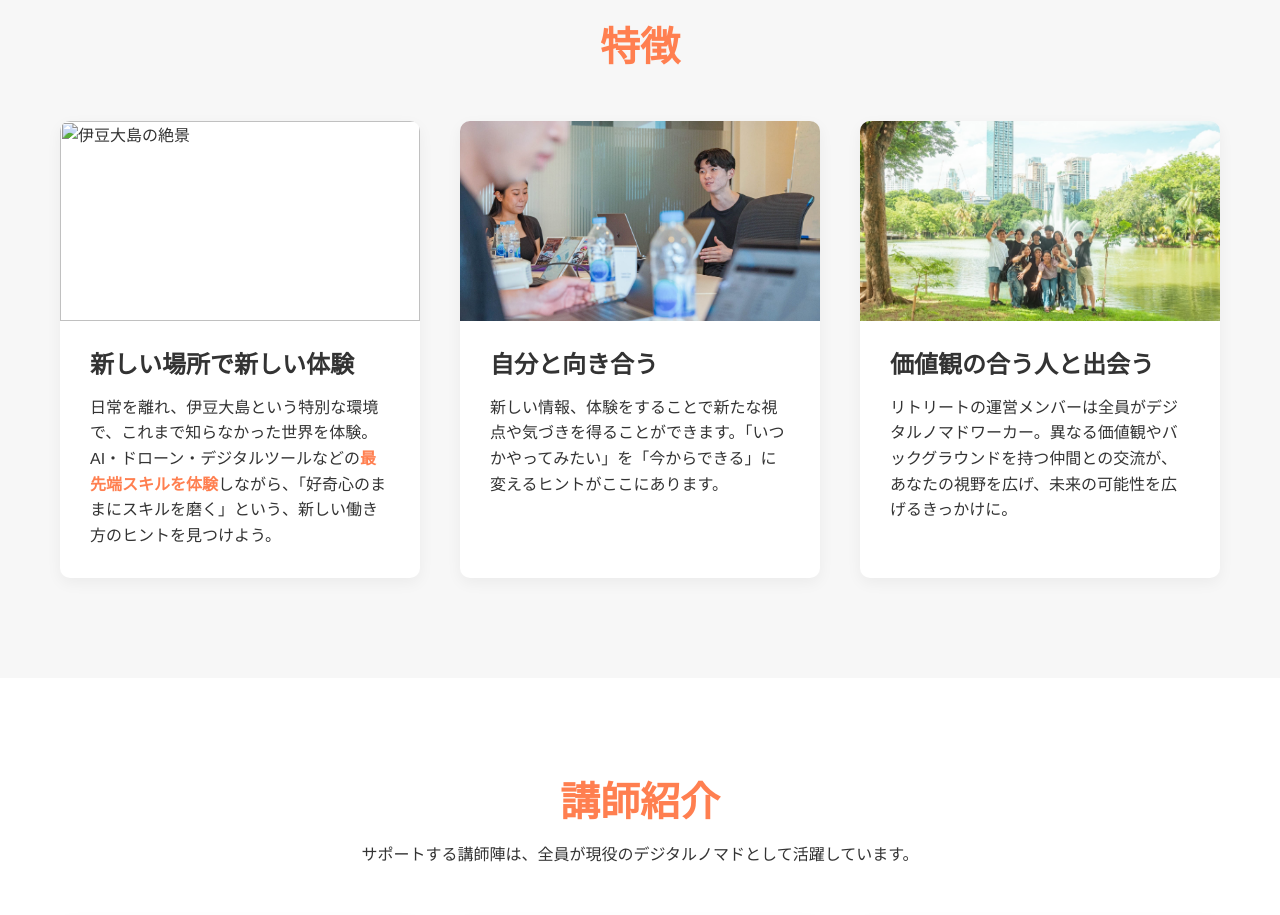
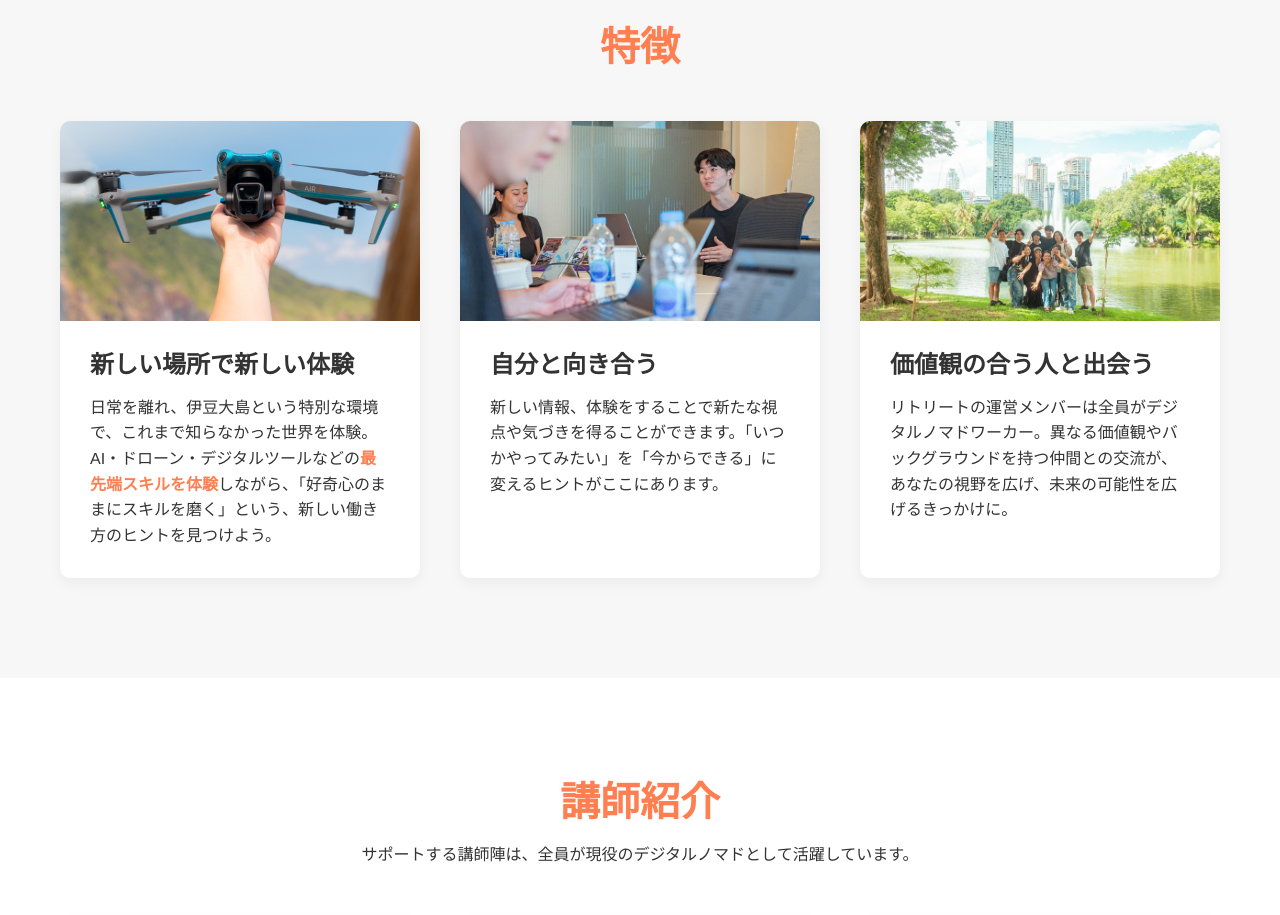
Before and after one commit to shumpei1118/oshimaizutour, a plain HTML site: page index.html in a window 1280 px wide. Shown: the part 1480-2395 px from the top of the page. Drawn offline with Linux system fonts and the light colour scheme; the site is published under a folder, as on GitHub Pages, so addresses that start at the root find nothing.

Commit message:
Update index.html

```diff
--- a/index.html
+++ b/index.html
@@ -725,7 +725,7 @@
             </div>
             <div class="features-grid">
                 <div class="feature-card">
-                    <img src="/dorone.jpg" alt="伊豆大島の絶景" class="feature-img">
+                    <img src="dorone.jpg" alt="伊豆大島の絶景" class="feature-img">
                     <div class="feature-content">
                         <h3>新しい場所で新しい体験</h3>
                         <p>日常を離れ、伊豆大島という特別な環境で、これまで知らなかった世界を体験。AI・ドローン・デジタルツールなどの<span class="highlight">最先端スキルを体験</span>しながら、「好奇心のままにスキルを磨く」という、新しい働き方のヒントを見つけよう。</p>
```
